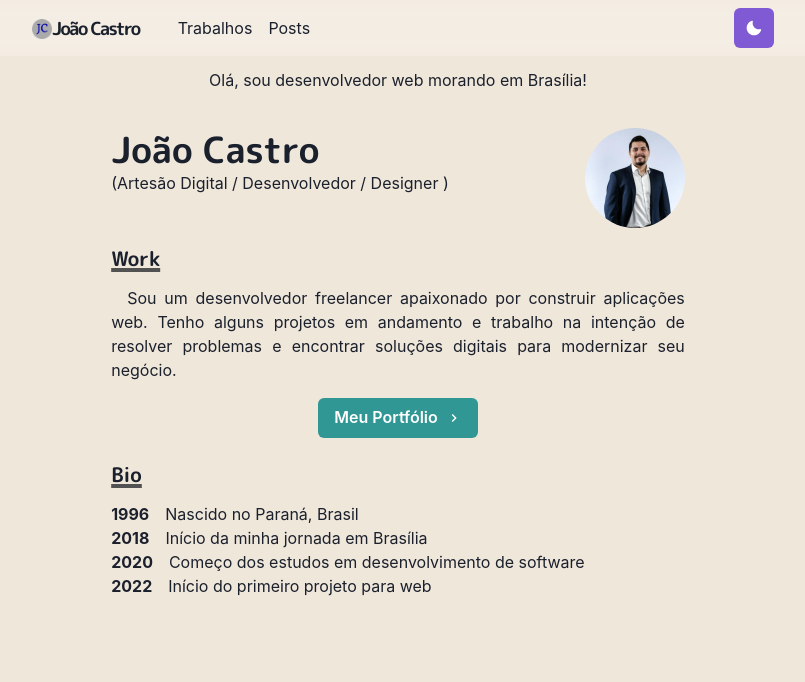
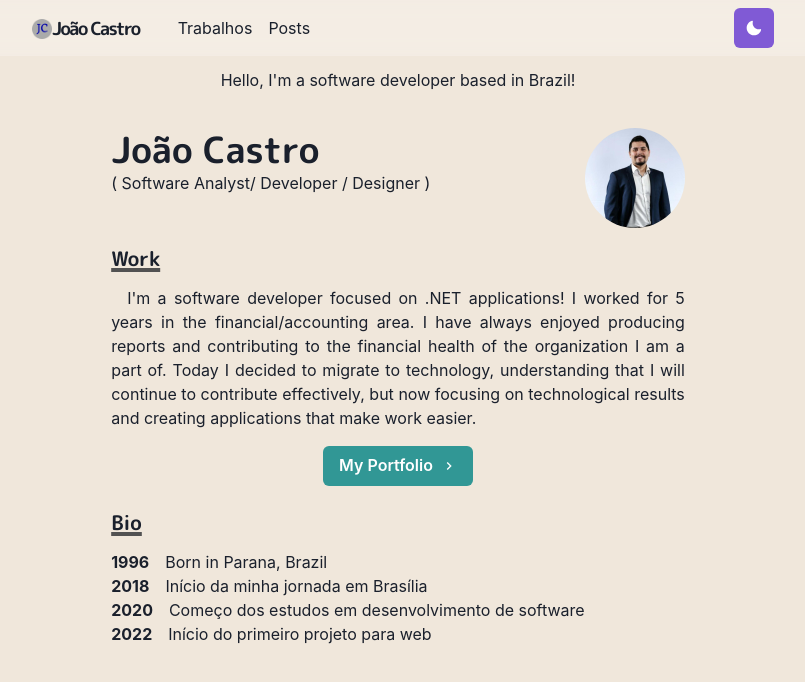
Before and after one commit to ocastrojoao/meusite, a Next.js app: page / in a window 1280 px wide. Shown: the top 682 px of the page, without its empty margins (242-1047 px from the left). Built offline with nearby package versions, Linux system fonts and the light colour scheme.

Commit message:
tradução da página principal para o inglês

```diff
--- a/pages/index.js
+++ b/pages/index.js
@@ -17,7 +17,7 @@ const Page = () => {
             p="3"
             mb={6}
             align="center">
-                Olá, sou desenvolvedor web morando em Brasília!
+                Hello, I'm a software developer based in Brazil!
             </Box>
 
             <Box display={{ md: 'flex' }}>
@@ -25,7 +25,7 @@ const Page = () => {
                     <Heading as="h2" variant="page-title">
                         João Castro
                     </Heading>
-                    <p>(Artesão Digital / Desenvolvedor / Designer )</p>
+                    <p>( Software Analyst/ Developer / Designer )</p>
                 </Box>
                 <Box
                 flexShrink={0}
@@ -50,14 +50,17 @@ const Page = () => {
         Work
 
         </Heading>
-        <Paragraph>Sou um desenvolvedor freelancer apaixonado por construir aplicações web.
-            Tenho alguns projetos em andamento e trabalho na intenção de resolver problemas
-            e encontrar soluções digitais para modernizar seu negócio.
+        <Paragraph>I'm a software developer focused on .NET applications!
+            I worked for 5 years in the financial/accounting area.
+            I have always enjoyed producing reports and contributing to the
+            financial health of the organization I am a part of. Today I decided to migrate to
+            technology, understanding that I will continue to contribute effectively,
+            but now focusing on technological results and creating applications that make work easier.
             </Paragraph>
             <Box align="center" my={4}>
             <NextLink href="/works">
                 <Button rightIcon={<ChevronRightIcon />} colorScheme="teal">
-                    Meu Portfólio
+                    My Portfolio
                 </Button>
             </NextLink>
             </Box>
@@ -70,7 +73,7 @@ const Page = () => {
             <BioYear>
                 1996
             </BioYear>
-            Nascido no Paraná, Brasil
+            Born in Parana, Brazil
         </BioSection>
 
         <BioSection>
```
